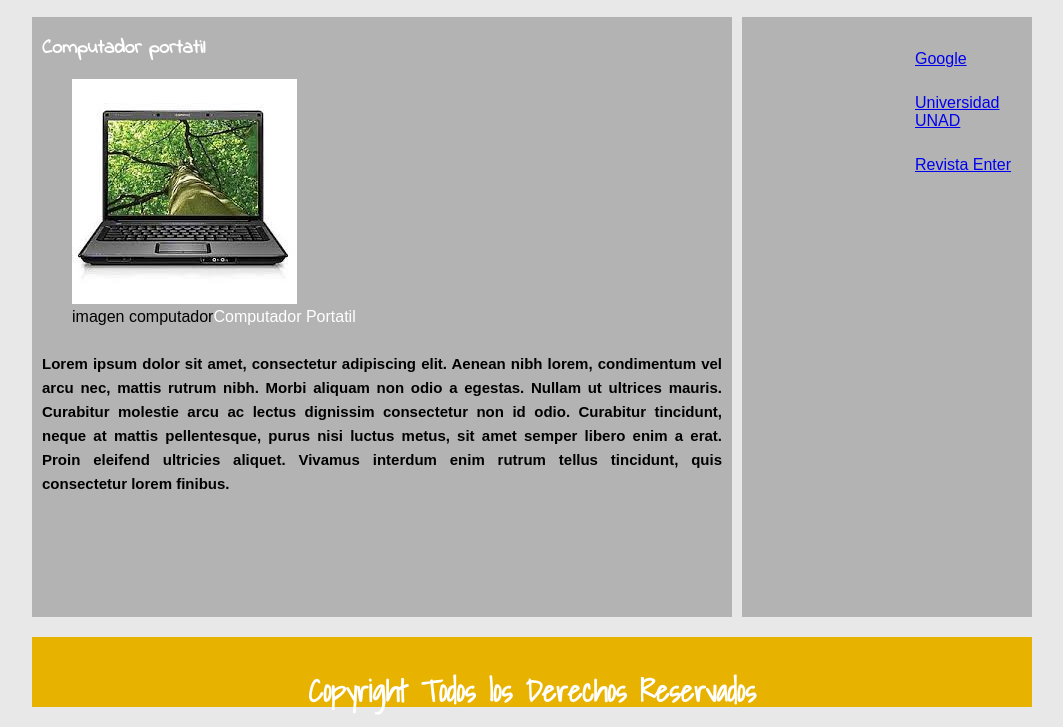
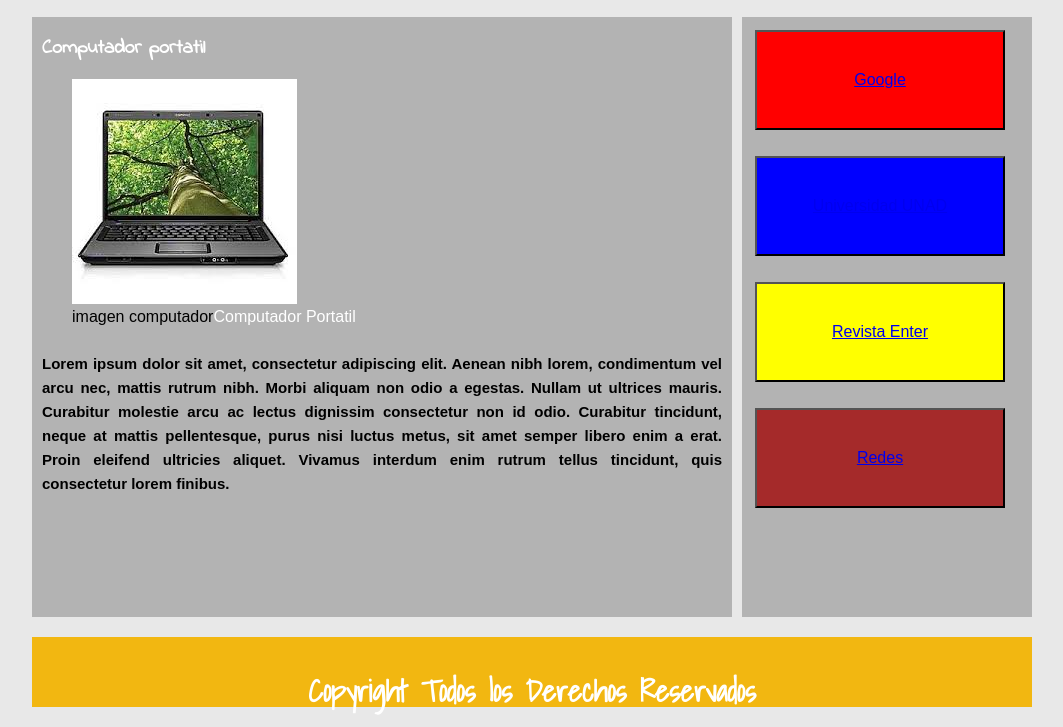
Before and after one commit to rjgonzalezro/unidad2, a plain HTML site: page index.html in a window 1280 px wide. Shown: the part 206-933 px from the top of the page, without its empty margins (108-1171 px from the left). Drawn offline with Linux system fonts and the light colour scheme.

Commit message:
Cambios en aside

```diff
--- a/css/style.css
+++ b/css/style.css
@@ -94,7 +94,7 @@ aside{
 footer{
 width: 1000px;
 height: 70px;
-background: #e7b200;
+background: #f2b711;
 float: left;
 margin-top: 20px;
 /*border-radius: 10px;*/
@@ -108,6 +108,27 @@ p{
 	line-height: 24px;
 	padding: 10px;
 	text-align: justify;
+}
+
+
+button{
+width: 250px;
+height: 100px;
+}
+
+.rojo{
+	background: red;
+}
+
+.azul{
+	background: blue;
+}
+.amarillo{
+	background: yellow;
+}
+
+.marron{
+	background: brown;
 }
 
 
--- a/index.html
+++ b/index.html
@@ -39,6 +39,8 @@
 	</ul>
 </nav>
 
+
+
 <section>
 	<article>
 		<h2>Computador portatil</h2>
@@ -58,11 +60,28 @@
 </section>
 
 <aside>
-    <ul>
-		<li><a href="http://www.google.com">Google</a></li>
-		<li><a href="http://www.unad.edu.co">Universidad UNAD</a></li>
-		<li><a href="httP://www.enter.co">Revista Enter</a></li>
-	</ul>
+
+  <li>
+    <button class="rojo">
+    	<a href="http://www.google.com">Google</a>
+    </button>
+  </li>
+  <li>
+    <button class="azul">
+      <a href="http://www.unad.edu.co">Universidad UNAD</a>
+    </button>
+  </li>
+  <li>
+    <button class="amarillo">
+      <a href="httP://www.enter.co">Revista Enter</a>
+    </button>
+  </li>
+  <li>
+    <button class="marron">
+      <a href="httP://www.enter.co">Redes</a>
+    </button>
+  </li>
+
 </aside>
 
 <footer>
```
